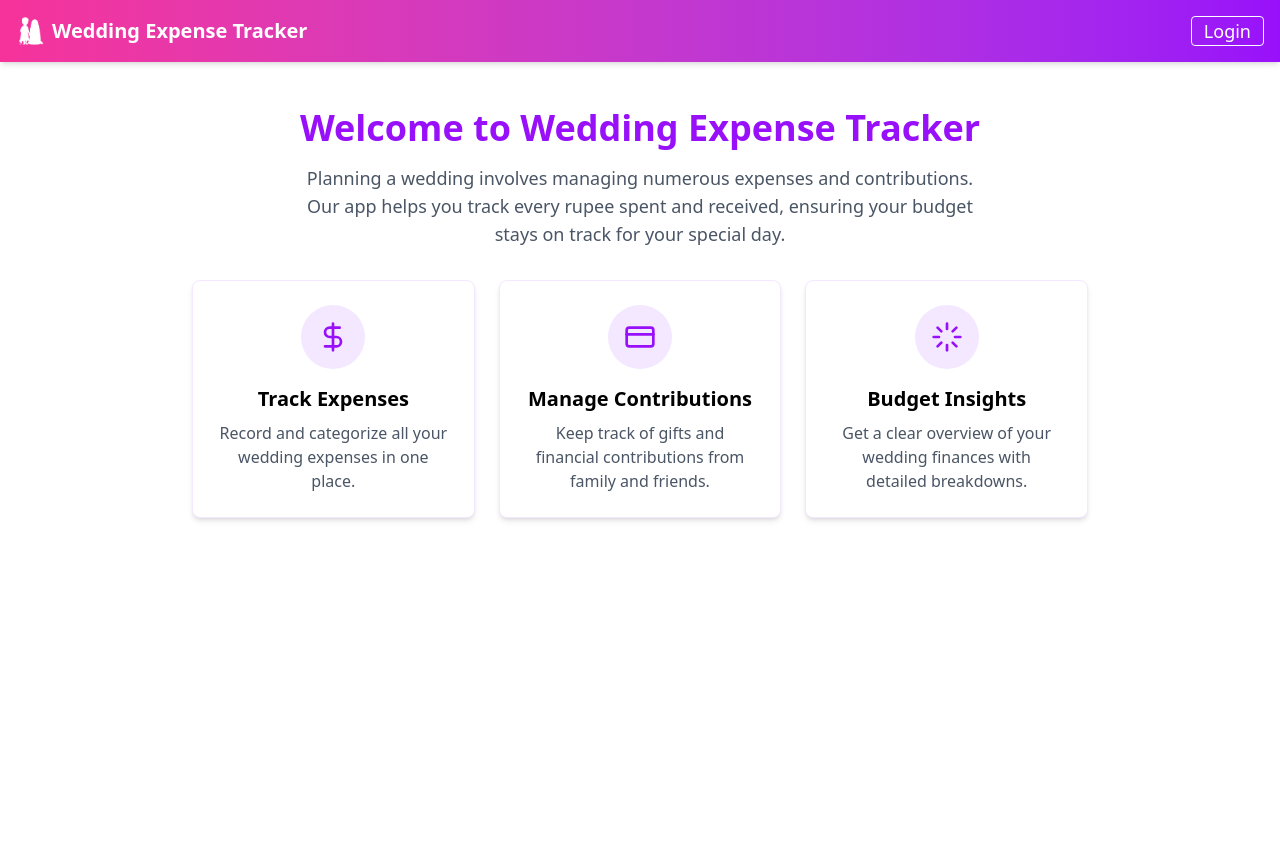
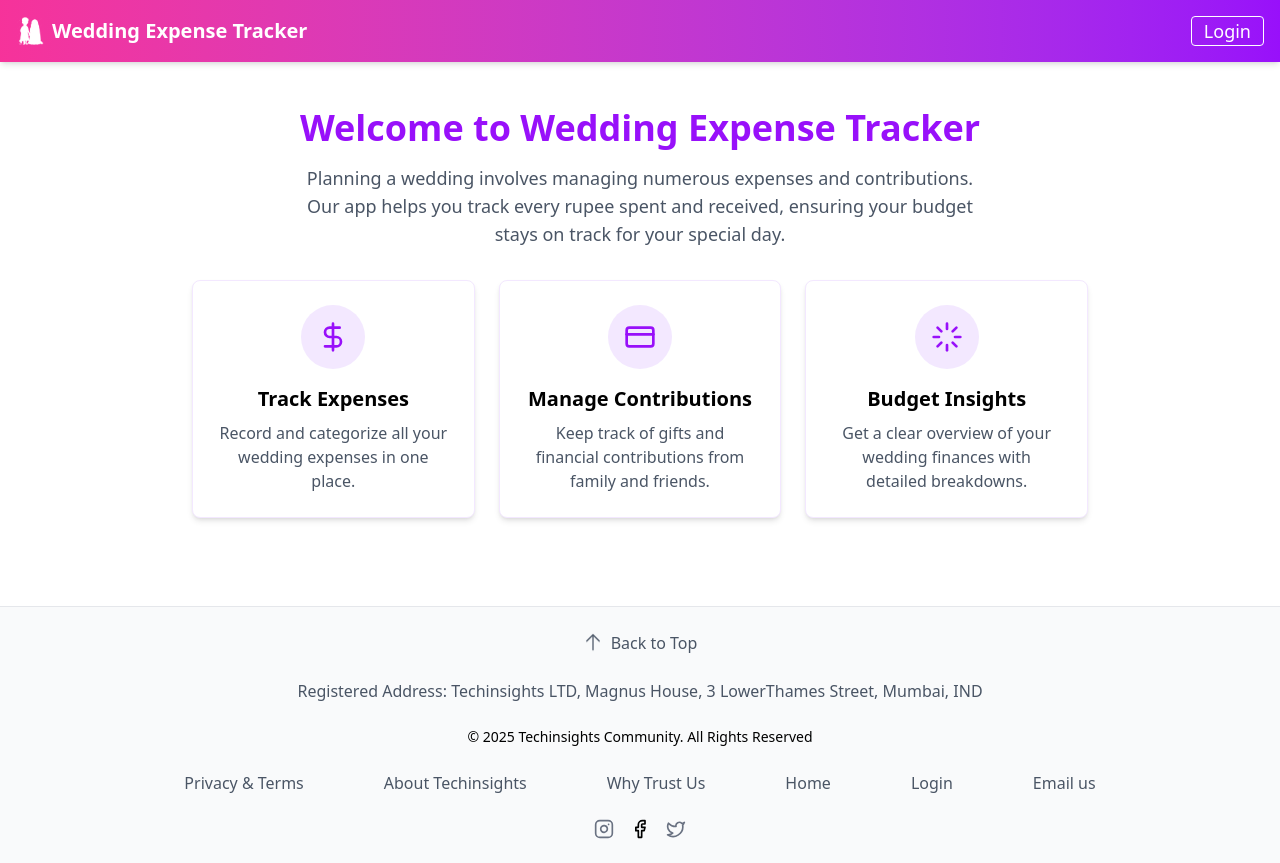
Before and after one commit to rameshy2415/shaadi-kharcha, a React (Vite) app: page / in a window 1280 px wide. Before the commit the page ends 800 px from the top, so only its background shows below. Built offline with nearby package versions, Linux system fonts and the light colour scheme; no server answers.

Commit message:
Added Footer component

```diff
--- a/index.html
+++ b/index.html
@@ -2,7 +2,7 @@
 <html lang="en">
   <head>
     <meta charset="UTF-8" />
-    <link rel="icon" type="image/svg+xml" href="/marriageIcon.svg" />
+    <link rel="icon" type="image/svg+xml" href="/gbIcon.png" />
     <meta name="viewport" content="width=device-width, initial-scale=1.0" />
     <title>Shaadi Kharcha</title>
   </head>
--- a/src/App.jsx
+++ b/src/App.jsx
@@ -13,6 +13,7 @@ import HomePage from "./components/HomePage";
 import Header from "./components/Header";
 import Login from "./components/Login";
 import Register from "./components/Register";
+import Footer from "./components/Footer"
 //import HeaderWithSidebar from "./components/HeaderWithSidebar"
 
 const PrivateRoute = ({ children }) => {
@@ -28,6 +29,7 @@ const PrivateRoute = ({ children }) => {
 function App() {
   return (
     <>
+    <div className="flex flex-col min-h-screen">
       <Router>
         <Header />
         <Routes>
@@ -44,7 +46,9 @@ function App() {
           />
           <Route path="/" element={<Navigate to="/dashboard" />} />
         </Routes>
+        <Footer />
       </Router>
+      </div>
     </>
   );
 }
--- /dev/null
+++ b/src/components/Footer.jsx
@@ -0,0 +1,103 @@
+import React from "react";
+import { Heart, Instagram, Facebook, Twitter } from "lucide-react";
+import { Link } from "react-router-dom";
+
+import { ArrowUpIcon } from "@heroicons/react/24/outline";
+
+const Footer = () => {
+  // Scroll to top function
+  const scrollToTop = () => {
+    window.scrollTo({
+      top: 0,
+      behavior: 'smooth'
+    });
+  };
+
+  return (
+    <footer className="bg-gray-50 border-t border-gray-200 py-6 mt-auto">
+      <div className="container mx-auto px-4 flex flex-col justify-between items-center space-y-4 gap-y-2">
+        <div className="flex items-center flex-col md:flex-row space-x-2 cursor-pointer text-gray-600"  onClick={scrollToTop} >
+          <ArrowUpIcon className="size-5 animate-bounce" />{" "}
+          <span>Back to Top</span>
+        </div>
+
+        <div className="flex text-gray-600 text-center mx-2 md:mx-0">
+          <span>
+            Registered Address: Techinsights LTD, Magnus House, 3 LowerThames
+            Street, Mumbai, IND
+          </span>
+        </div>
+
+        <div className="flex space-x-4 text-center mx-2 md:mx-0">
+          <span className="text-sm">
+            © {new Date().getFullYear()} Techinsights Community. All Rights
+            Reserved
+          </span>
+        </div>
+
+        <div className="flex space-x-2 md:space-x-20">
+          <Link
+            to="/"
+            className="font-small md:font-medium text-gray-600  hover:text-pink-500"
+          >
+            Privacy & Terms
+          </Link>
+          <Link
+            to="/"
+            className="hidden md:block font-small  md:font-medium text-gray-600 hover:text-pink-500"
+          >
+            About Techinsights
+          </Link>
+
+          <Link
+            to="/"
+            className="font-small md:font-medium text-gray-600  hover:text-pink-500"
+          >
+            Why Trust Us
+          </Link>
+
+          <Link
+            to="/"
+            className="hidden md:block font-small  md:font-medium text-gray-600 hover:text-pink-500"
+          >
+            Home
+          </Link>
+
+          <Link
+            to="/"
+            className="hidden md:block font-small  md:font-medium text-gray-600 hover:text-pink-500"
+          >
+            Login
+          </Link>
+
+          <Link
+            to="/"
+            className="font-small  md:font-medium text-gray-600  hover:text-pink-500"
+          >
+            Email us
+          </Link>
+        </div>
+
+        <div className="flex space-x-4">
+          <a
+            href="#"
+            className="text-gray-500 hover:text-pink-500 transition-colors"
+          >
+            <Instagram size={20} />
+          </a>
+          <a href="#" className="text-gtext-pink-500 transition-colors">
+            <Facebook size={20} />
+          </a>
+          <a
+            href="#"
+            className="text-gray-500 hover:text-pink-500 transition-colors"
+          >
+            <Twitter size={20} />
+          </a>
+        </div>
+      </div>
+    </footer>
+  );
+};
+
+export default Footer;
--- a/src/components/Header.jsx
+++ b/src/components/Header.jsx
@@ -47,7 +47,7 @@ const Header = () => {
 
   return (
     <header className="bg-gradient-to-r from-pink-500 to-purple-600 text-white p-4 shadow-md fixed top-0 left-0 right-0 z-50">
-      <div className="container flex items-center justify-between">
+      <div className="flex items-center justify-between">
         <div className="flex items-center cursor-pointer">
           <div onClick={homeHandler}>
             <img className="size-7 object-cover" src={brandImage} alt="Brand" />
@@ -75,7 +75,7 @@ const Header = () => {
                 </button>
               </div>
 
-              {/* Logout Button (Dropdown) */}
+              {/*Profile & Logout Button (Dropdown) */}
               {isOpen && (
                 <div className="absolute -bottom-35 -left-48 bg-white shadow-lg rounded-lg border pt-1 w-60">
                   <div className="flex items-center justify-center w-full px-2 py-2 space-x-4 border-b-1 border-gray-200 ">
@@ -122,20 +122,3 @@ const Header = () => {
 };
 
 export default Header;
-
-// Icon component for the brand logo
-const WeddingRingIcon = () => (
-  <svg
-    xmlns="http://www.w3.org/2000/svg"
-    viewBox="0 0 24 24"
-    fill="none"
-    stroke="currentColor"
-    strokeWidth="2"
-    strokeLinecap="round"
-    strokeLinejoin="round"
-    className="w-8 h-8"
-  >
-    <circle cx="8" cy="12" r="4" />
-    <circle cx="16" cy="12" r="4" />
-  </svg>
-);
--- a/src/components/MarriageExpenseTracker.jsx
+++ b/src/components/MarriageExpenseTracker.jsx
@@ -277,7 +277,7 @@ const MarriageExpenseTracker = () => {
   };
 
   return (
-    <div className="min-h-screen bg-gray-50 mt-25">
+    <div className="min-h-screen bg-gray-50 mt-15">
       {/* Main content area */}
       <div className="container mx-auto px-4 py-6">
         {/* Conditional rendering based on view state */}
```
Also changed, not shown: public/gbIcon.png (renamed from src/assets/compressed_image.png).
